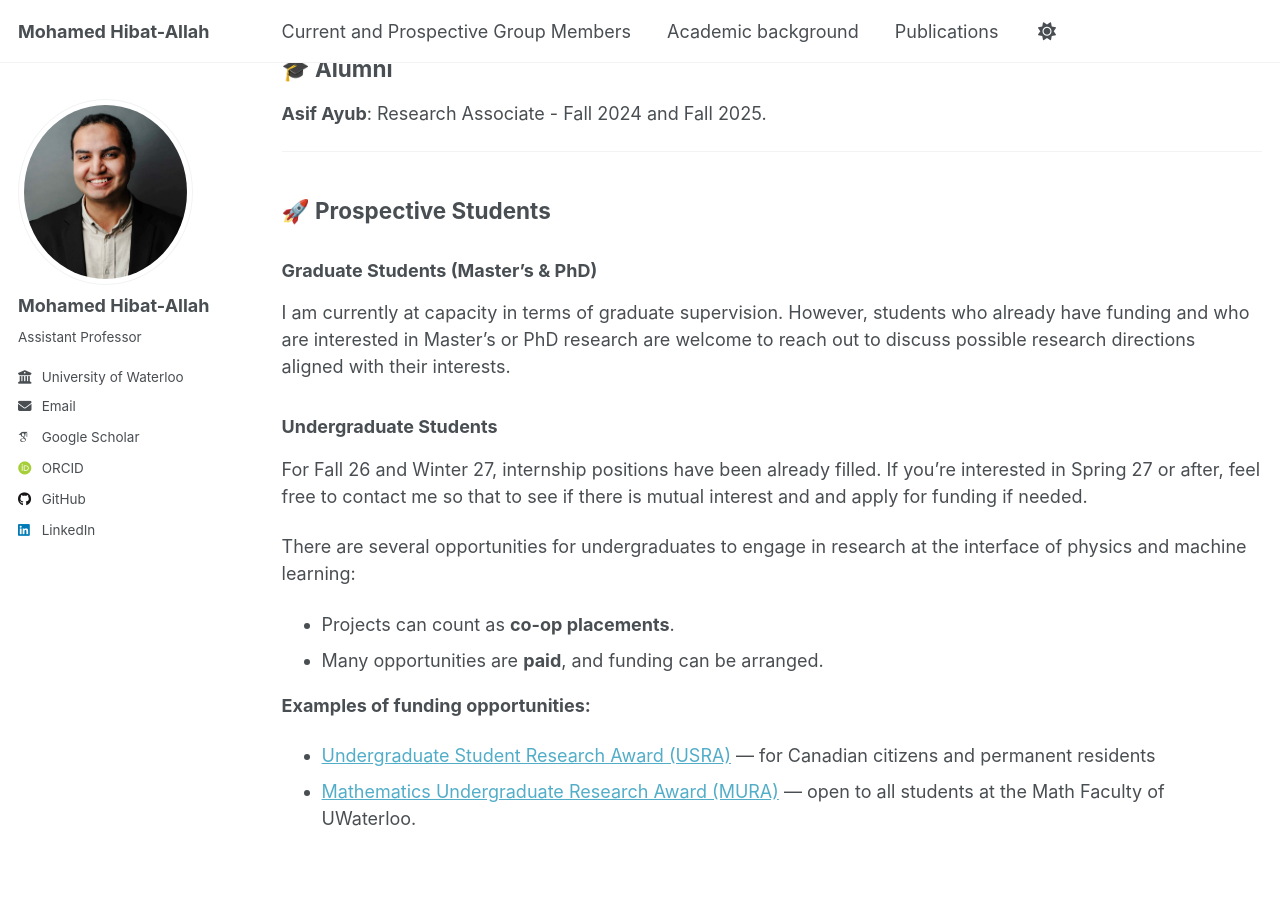
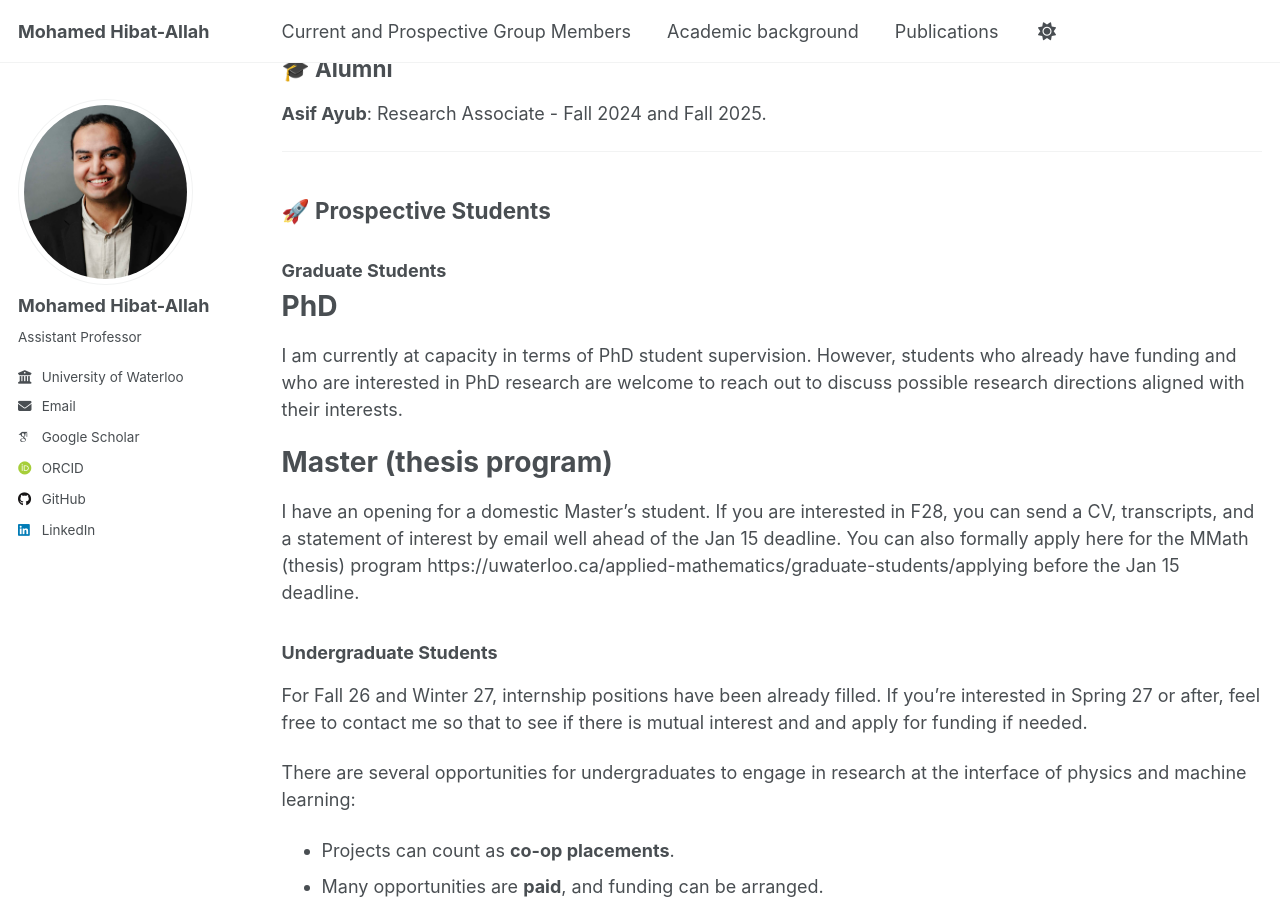
Before and after one commit to mhibatallah/mhibatallah.github.io, a Jekyll site: the page built from _pages/group.md, in a window 1280 px wide and 900 px high, scrolled down 385 px. Built offline with Jekyll 4.4.1, drawn with Linux system fonts in a browser that asks for light colours; some web fonts are replaced; a script that is not in the unit is left out.

Commit message:
update research group

```diff
--- a/_pages/group.md
+++ b/_pages/group.md
@@ -25,9 +25,13 @@ permalink: /group/
 
 <!-- We are looking for curious and driven students interested in working at the intersection of **language modeling**, **machine learning**, and **quantum or classical many-body physics**. If you're excited about using modern computational tools to tackle fundamental problems in physics, I encourage you to get in touch. -->
 
-### Graduate Students (Master’s & PhD)
+### Graduate Students
 
-I am currently at capacity in terms of graduate supervision. However, students who already have funding and who are interested in Master's or PhD research are welcome to reach out to discuss possible research directions aligned with their interests.
+# PhD
+I am currently at capacity in terms of PhD student supervision. However, students who already have funding and who are interested in PhD research are welcome to reach out to discuss possible research directions aligned with their interests.
+
+# Master (thesis program)
+I have an opening for a domestic Master's student. If you are interested in F28, you can send a CV, transcripts, and a statement of interest by email well ahead of the Jan 15 deadline. You can also formally apply here for the MMath (thesis) program https://uwaterloo.ca/applied-mathematics/graduate-students/applying before the Jan 15 deadline.
 
 ### Undergraduate Students
 
```
